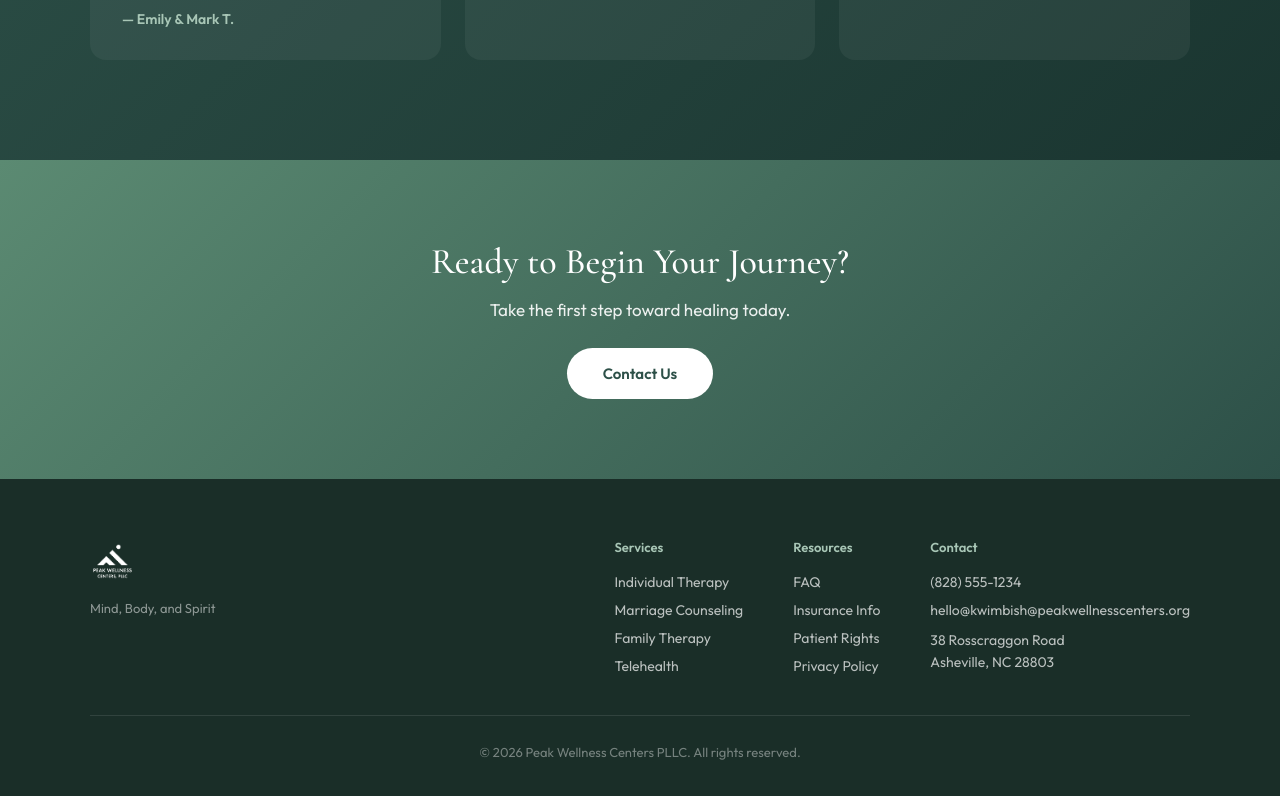
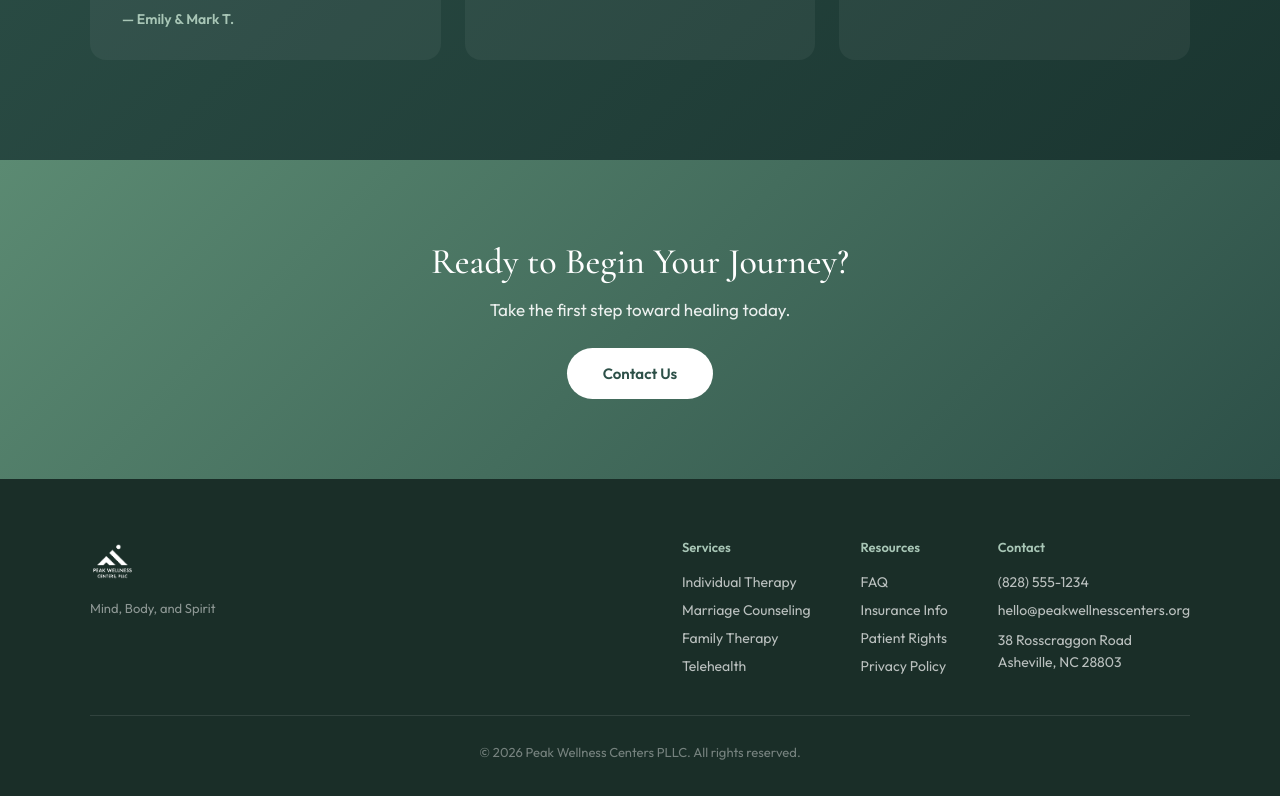
Before and after one commit to katiecannington/peak-wellness, a React (Vite) app: page / in a window 1280 px wide. Shown: the part 2936-3732 px from the top of the page. Built offline with nearby package versions, Linux system fonts and the light colour scheme.

Commit message:
Update config.js

```diff
--- a/src/config.js
+++ b/src/config.js
@@ -19,7 +19,7 @@ export const config = {
   // ----------------------
   phone: "(828) 555-1234",
   phoneRaw: "828551234",
-  email: "hello@kwimbish@peakwellnesscenters.org",
+  email: "hello@peakwellnesscenters.org",
 
   // ----------------------
   // FORM SETUP (Formspree)
```
